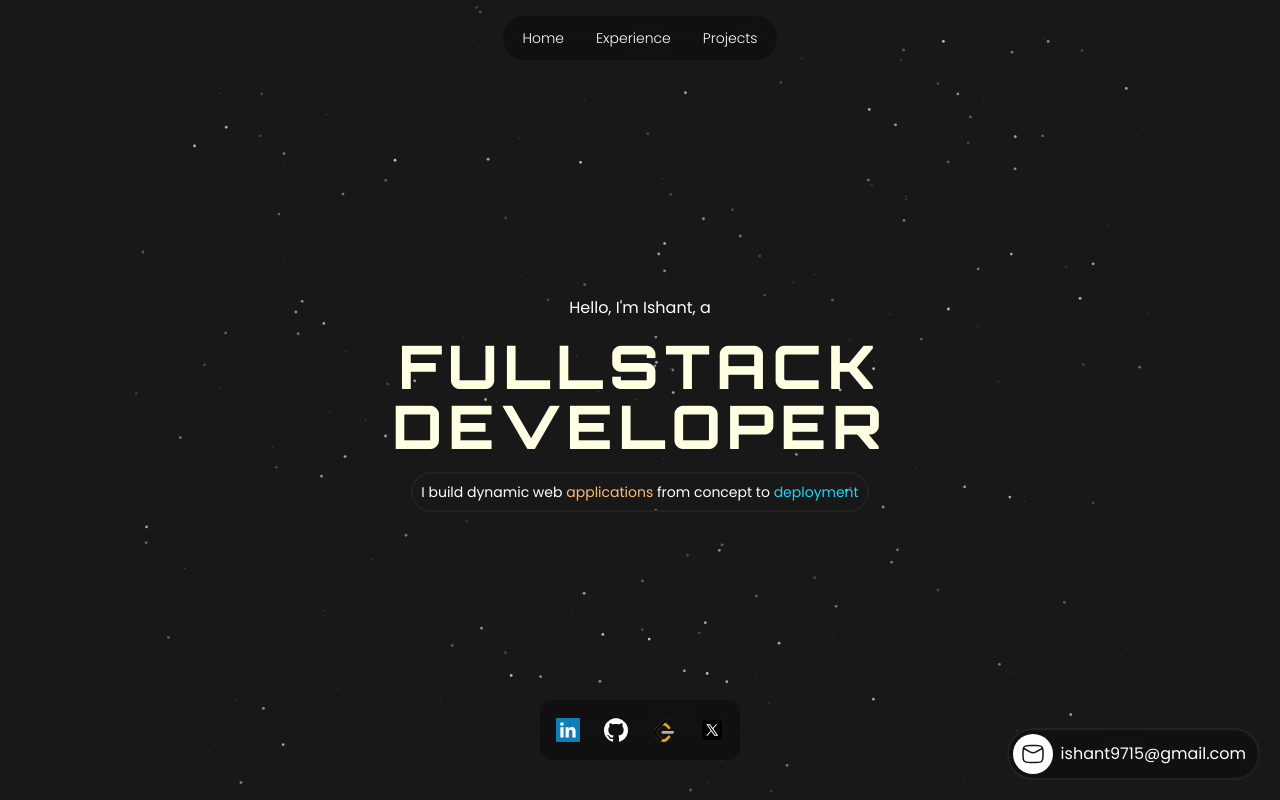
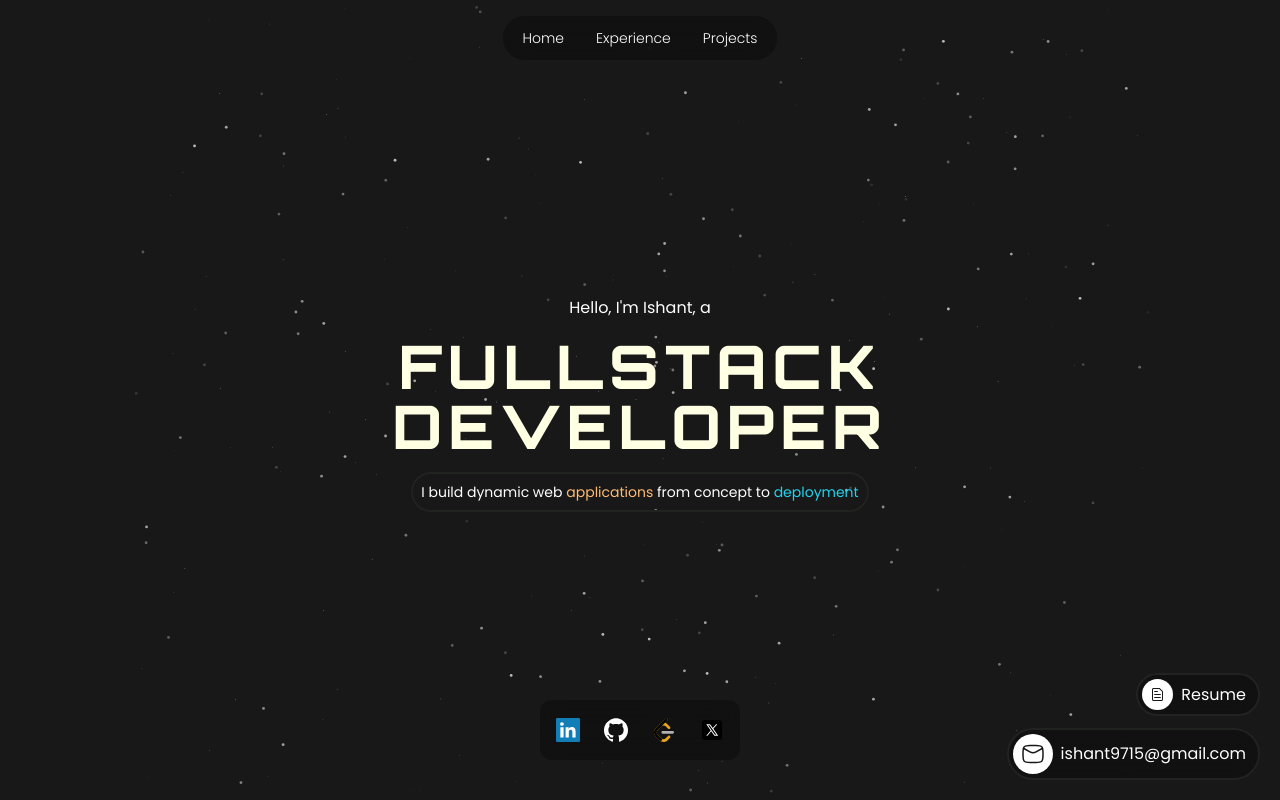
Before and after one commit to easc01/portfolio-ishant, a React (Vite) app: page / in a window 1280 px wide. Shown: the top 800 px of the page. Built offline with nearby package versions, Linux system fonts and the light colour scheme.

Commit message:
Added Resume btn

```diff
--- a/src/components/Email.tsx
+++ b/src/components/Email.tsx
@@ -1,11 +1,20 @@
+import { FileTextIcon } from "@radix-ui/react-icons";
 import { MailIcon } from "./Icons";
 
 export const Email = () => (
-  <div className="flex items-center z-50 bg-pitch-black/50 backdrop-blur-md fixed bottom-5 right-5 rounded-full border-2 border-brown-white p-1">
-    <div className="bg-white w-max m-auto rounded-full p-1 lg:p-2">
-      <MailIcon className="text-black" />
+  <div className="fixed bottom-5 right-5 flex flex-col items-end gap-3 z-50">
+    <div className="flex w-max items-center bg-pitch-black/50 backdrop-blur-md  rounded-full border-2 border-brown-white p-1">
+      <div className="bg-white w-max m-auto rounded-full p-1 lg:p-2">
+        <FileTextIcon className="text-black" />
+      </div>
+      <a href="/resume.pdf" download="resume-ishant-sikdar.pdf" className="px-2 text-xs lg:text-base">Resume</a>
     </div>
 
-    <a href="mailto:ishant9715@gmail.com" className="px-2 text-xs lg:text-base">ishant9715@gmail.com</a>
+    <div className="flex items-center bg-pitch-black/50 backdrop-blur-md  rounded-full border-2 border-brown-white p-1">
+      <div className="bg-white w-max m-auto rounded-full p-1 lg:p-2">
+        <MailIcon className="text-black" />
+      </div>
+      <a href="mailto:ishant9715@gmail.com" className="px-2 text-xs lg:text-base">ishant9715@gmail.com</a>
+    </div>
   </div>
 )
```
Also changed, not shown: 1 other file (tests, documents, lock files or other folders).
